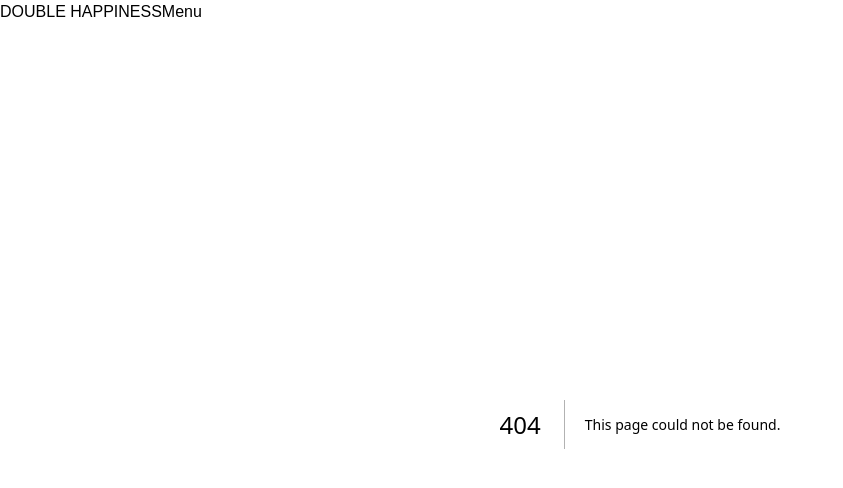
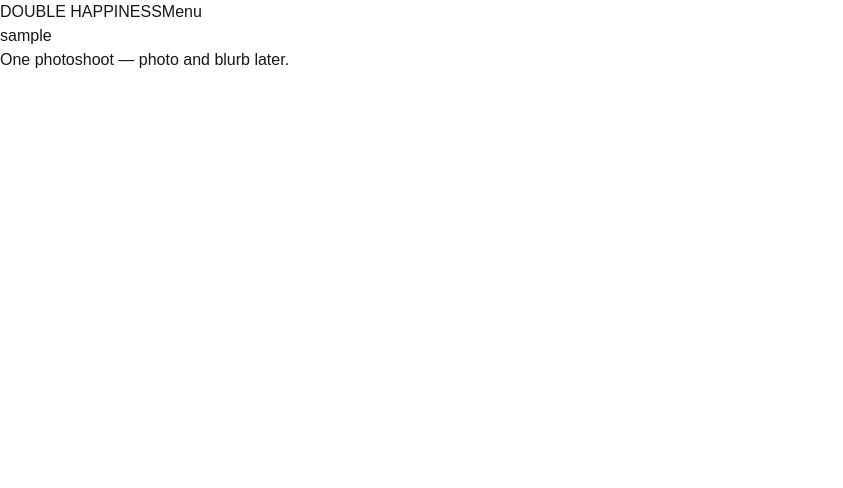
Before and after one commit to megamikanx/doublehappiness-portfoilio, a Next.js app in the folder kingchink-portfolio/: page /works/photoshoots/sample in a window 1280 px wide. Before the commit this address had no page. Shown: the top 488 px of the page, without its empty margins (0-843 px from the left). Built offline with nearby package versions, Linux system fonts and the light colour scheme.

Commit message:
feat: add slug for individual projects

```diff
--- /dev/null
+++ b/kingchink-portfolio/app/works/photoshoots/[slug]/page.tsx
@@ -0,0 +1,14 @@
+type Props = {
+  params: Promise<{ slug: string }>;
+};
+
+export default async function PhotoshootProject({ params }: Props) {
+  const { slug } = await params;
+
+  return (
+    <main>
+      <h1>{slug}</h1>
+      <p>One photoshoot — photo and blurb later.</p>
+    </main>
+  );
+}
```
